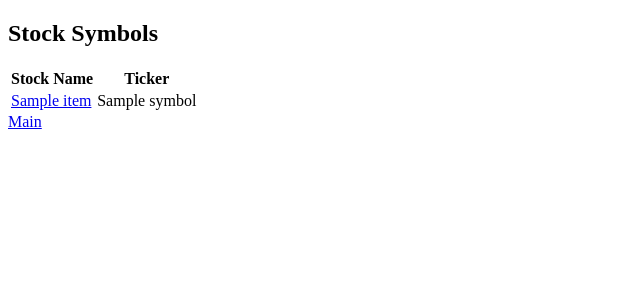
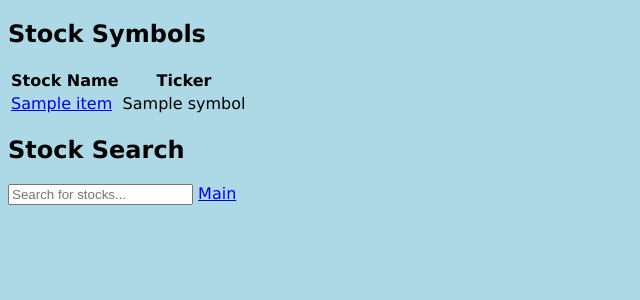
Before and after one commit to Abhiteja22/FYP, a Django app: page /assets/ in a window 1280 px wide. Shown: the top 300 px of the page, without its empty margins (0-640 px from the left). Run offline with Django 4.2, Linux system fonts and the light colour scheme; a user stored in the database is signed in; tables that the repository leaves empty hold one stand-in row (values such as "Sample post"); a database or web service that is not in the repository returns one stand-in record (values such as "Sample title"); data that the repository does not hold is empty.

Commit message:
Added autocomplete search feature

```diff
--- /dev/null
+++ b/fyp/app/static/js/autocomplete.js
@@ -0,0 +1,27 @@
+$(document).ready(function() {
+    // Event listener for input in the search box
+    $("#searchBox").on("input", function() {
+        var query = $(this).val();
+        if (query.length > 1) { // Avoid too many requests for single letters
+            $.ajax({
+                url: '/search_stocks/', // URL to Django view
+                data: { 'search_text': query },
+                success: function(data) {
+                    var suggestionsHtml = "";
+                    data.forEach(function(item) {
+                        suggestionsHtml += "<div class='suggestion-item'>" + item['2. name'] + " (" + item['1. symbol'] + ")</div>";
+                    });
+                    $("#suggestions").html(suggestionsHtml).show();
+                }
+            });
+        } else {
+            $("#suggestions").hide();
+        }
+    });
+
+    // Event listener for clicking a suggestion item
+    $("#suggestions").on("click", ".suggestion-item", function() {
+        $("#searchBox").val($(this).text());
+        $("#suggestions").hide();
+    });
+});
--- a/fyp/app/static/myfirst.css
+++ /dev/null
@@ -1,4 +0,0 @@
-body {
-    background-color: lightblue;
-    font-family: verdana;
-}
--- /dev/null
+++ b/fyp/app/static/style.css
@@ -0,0 +1,20 @@
+body {
+    background-color: lightblue;
+    font-family: verdana;
+}
+
+#suggestions {
+    border: 1px solid #ddd;
+    position: absolute;
+    background: #fff;
+    width: 300px;
+}
+
+.suggestion-item {
+    padding: 10px;
+    cursor: pointer;
+}
+
+.suggestion-item:hover {
+    background-color: #f0f0f0;
+}
--- a/fyp/app/templates/asset/asset_list.html
+++ b/fyp/app/templates/asset/asset_list.html
@@ -1,7 +1,6 @@
 {% extends 'base_generic.html' %}
 
 {% block content %}
-
   <h2>Stock Symbols</h2>
   <table>
     <thead>
@@ -19,4 +18,7 @@
       {% endfor %}
     </tbody>
   </table>
+  <h2>Stock Search</h2>
+  <input type="text" id="searchBox" placeholder="Search for stocks...">
+  <div id="suggestions" style="display:none;"></div>
 {% endblock %}
--- a/fyp/app/templates/base_generic.html
+++ b/fyp/app/templates/base_generic.html
@@ -1,7 +1,11 @@
+{% load static %}
 <!DOCTYPE html>
 <html>
 <head>
   <title>{% block title %}My Site{% endblock %}</title>
+  <script src="https://ajax.googleapis.com/ajax/libs/jquery/3.5.1/jquery.min.js"></script>
+  <script src="{% static 'js/autocomplete.js' %}"></script>
+  <link rel="stylesheet" type="text/css" href="{% static 'style.css' %}">
 </head>
 <body>
   {% if messages %}
--- a/fyp/app/urls.py
+++ b/fyp/app/urls.py
@@ -7,9 +7,11 @@ urlpatterns = [
     path('portfolios/', views.portfolio_list, name='portfolio_list'),
     path('portfolio/create/', views.portfolio_create, name='portfolio_create'),
     path('portfolio/<int:pk>/update/', views.portfolio_update, name='portfolio_update'),
+    path('portfolio/<int:pk>/details/', views.portfolio_details, name='portfolio_details'),
     path('profile/', views.profile_view, name='profile_view'),
     path('profile/update/', views.profile_update, name='profile_update'),
     path('portfolio/<int:portfolio_id>/suggest_weightage/', views.portfolio_suggest_weightage, name='portfolio_suggest_weightage'),
     path('assets/', views.asset_list, name='asset_list'),
     path('assets/<str:symbol>/', views.asset_detail_view, name='asset_detail'),
+    path('search_stocks/', views.search_stocks, name='search_stocks'),
 ]
--- a/fyp/app/views.py
+++ b/fyp/app/views.py
@@ -1,8 +1,10 @@
-from django.http import HttpResponse
+import requests
+from django.http import HttpResponse, JsonResponse
 from django.template import loader
 from django.shortcuts import render, get_object_or_404, redirect
 from django.contrib import messages
 from django.contrib.auth.decorators import login_required
+from django.conf import settings
 from .models import PortfolioAsset, Stock, Portfolio
 from .forms import AddToPortfolioForm, ProfileUpdateForm, UserRegisterForm, PortfolioForm
 from .utils import calculate_optimal_weights_portfolio, calculate_portfolio_details, fetch_stock_symbols, fetch_asset_details
@@ -73,21 +75,24 @@ def portfolio_update(request, pk):
 @login_required
 def portfolio_list(request):
     portfolios = Portfolio.objects.filter(user=request.user)
+    return render(request, 'portfolio/portfolio_list.html', {'portfolios': portfolios})
+
+# To view portfolios details
+@login_required
+def portfolio_details(request, pk):
+    portfolio = Portfolio.objects.get(pk=pk, user=request.user)
     # Attach PortfolioAsset instances to each portfolio
-    for portfolio in portfolios:
-        portfolio_assets = PortfolioAsset.objects.filter(portfolio=portfolio)
-        combined_assets = {}
-        for asset in portfolio_assets:
-            if asset.asset_ticker in combined_assets:
-                combined_assets[asset.asset_ticker] += asset.quantity
-            else:
-                combined_assets[asset.asset_ticker] = asset.quantity
+    portfolio_assets = PortfolioAsset.objects.filter(portfolio=portfolio)
+    combined_assets = {}
+    for asset in portfolio_assets:
+        if asset.asset_ticker in combined_assets:
+            combined_assets[asset.asset_ticker] += asset.quantity
+        else:
+            combined_assets[asset.asset_ticker] = asset.quantity
 
         portfolio.portfolio_details = calculate_portfolio_details(combined_assets)
 
-    print(portfolios)
-
-    return render(request, 'portfolio/portfolio_list.html', {'portfolios': portfolios})
+    return render(request, 'portfolio/portfolio_details.html', {'portfolio': portfolio})
 
 @login_required
 def asset_list(request):
@@ -128,3 +133,24 @@ def portfolio_suggest_weightage(request, portfolio_id):
         'zipped_weights': zipped_asset_weights,
     }
     return render(request, 'portfolio/portfolio_weights.html', context)
+
+def search_stocks(request):
+    search_text = request.GET.get('search_text', '')
+    print(search_text)
+    if search_text:
+        print("I am Executed")
+        # Call Alpha Vantage API
+        response = requests.get(
+            "https://www.alphavantage.co/query",
+            params={
+                "function": "SYMBOL_SEARCH",
+                "keywords": search_text,
+                "apikey": settings.ALPHA_VANTAGE_API_KEY,
+                "entitlement": "delayed"
+            }
+        )
+        if response.status_code == 200:
+            search_results = response.json()['bestMatches']
+            # Process and return the relevant part of the response
+            return JsonResponse(search_results, safe=False)
+    return JsonResponse([], safe=False)
```
Also changed, not shown: fyp/app/templates/portfolio/portfolio_details.html (added, +44 -0 lines), fyp/app/templates/portfolio/portfolio_list.html (+1 -36 lines), fyp/fyp/settings.py (+8 -0 lines).
